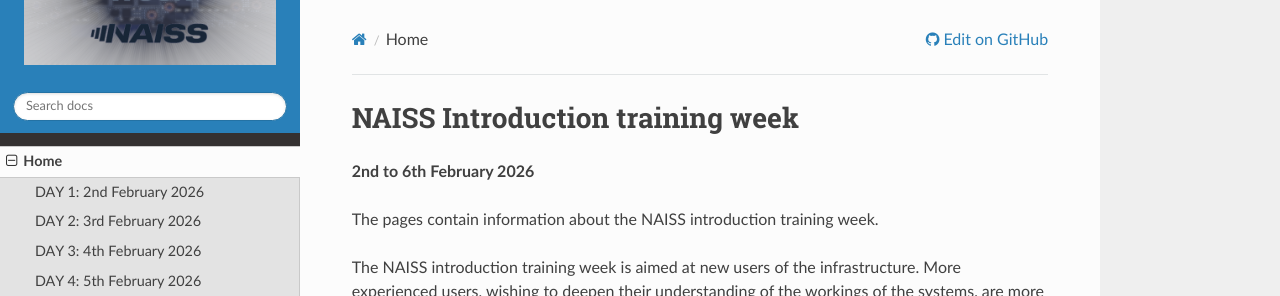
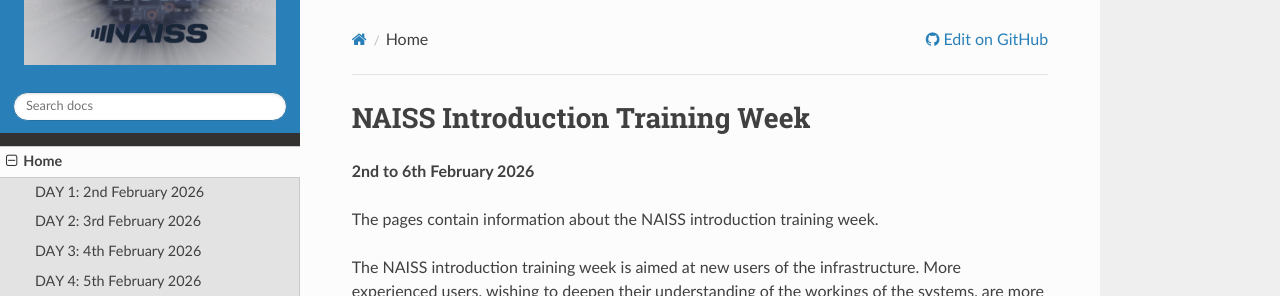
Before and after one commit to NAISS-Training/NAISS-intro-week, an MkDocs documentation site: the page built from docs/index.md, in a window 1280 px wide and 900 px high. Shown: the top 296 px of the window. Built offline with MkDocs 1.6.1, drawn with Linux system fonts in a browser that asks for light colours; nearby versions of some CDN libraries.

```diff
--- a/docs/index.md
+++ b/docs/index.md
@@ -1,4 +1,4 @@
-# NAISS Introduction training week
+# NAISS Introduction Training Week
 **2nd to 6th February 2026**
 
 The pages contain information about the NAISS introduction training week.
```
